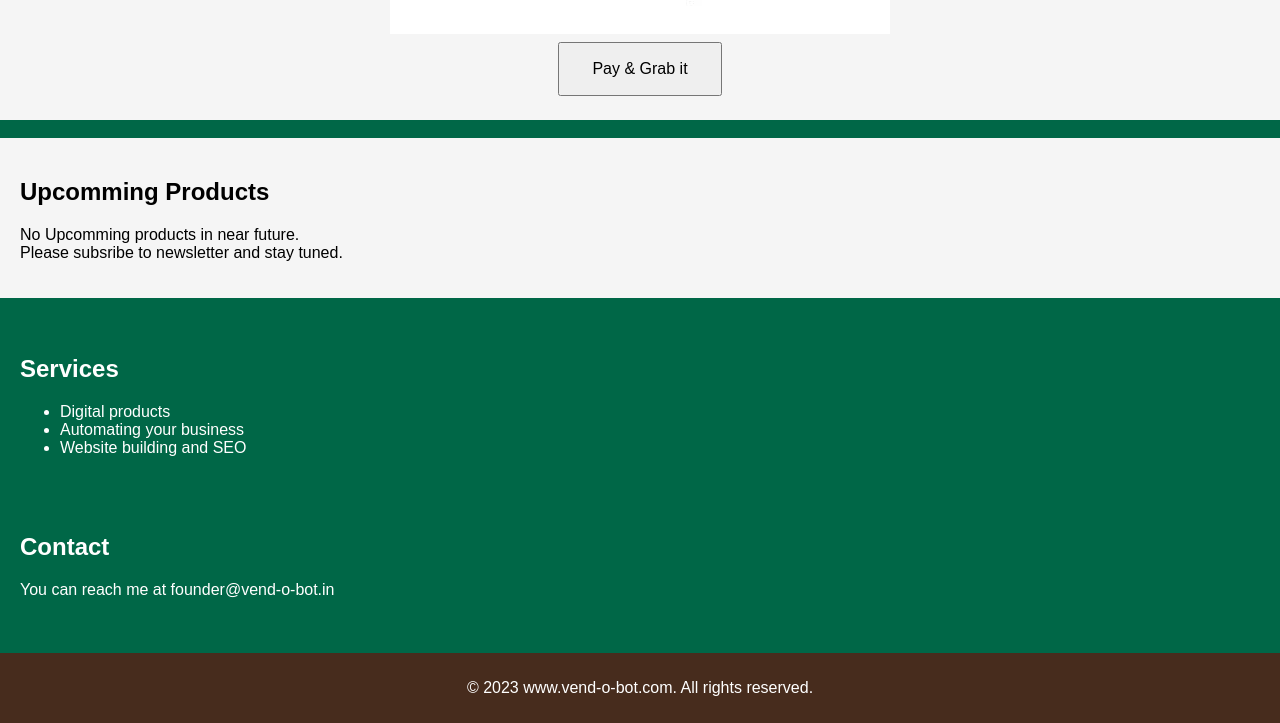
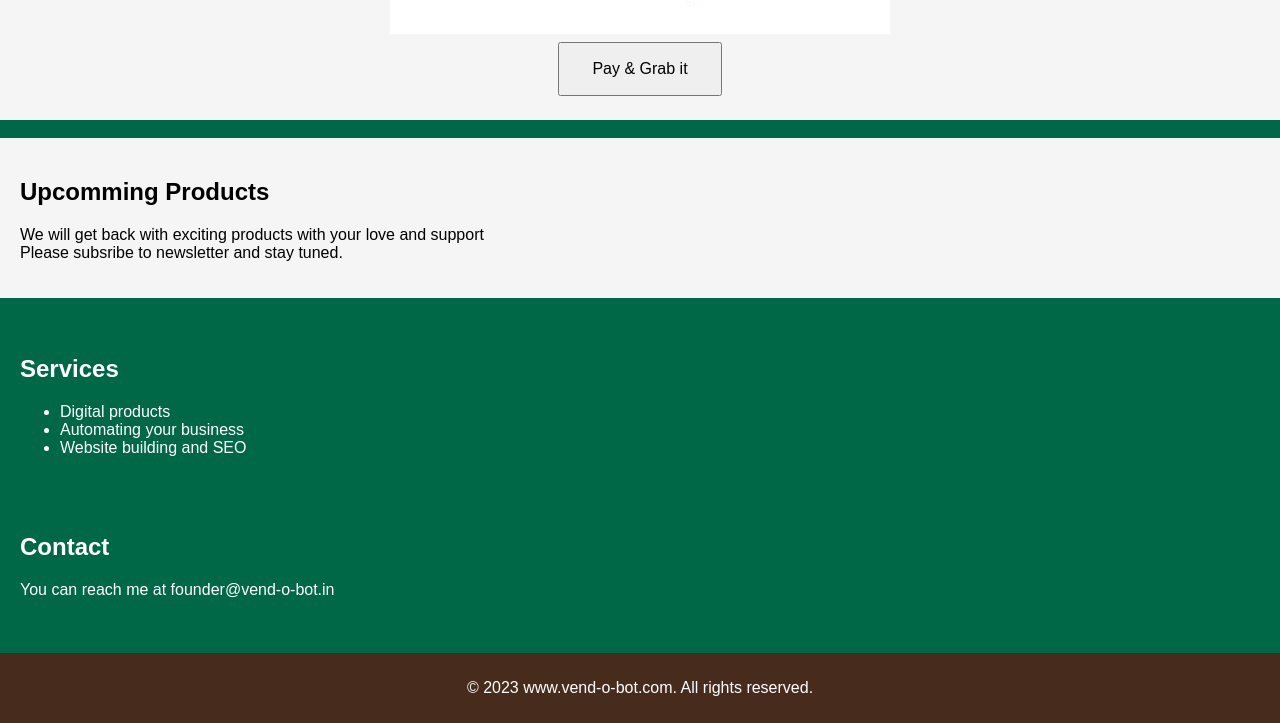
Before and after one commit to lakshmanschannel/vend-o-bot, a plain HTML site: page index.html in a window 1280 px wide. Shown: the part 887-1610 px from the top of the page. Drawn offline with Linux system fonts and the light colour scheme.

Commit message:
Update index.html

```diff
--- a/index.html
+++ b/index.html
@@ -35,7 +35,7 @@ This chocolate is a treat that can be unwrapped anytime, anywhere. It is the per
     <br>
     <section id="UP">
         <h2>Upcomming Products</h2>
-        <p>No Upcomming products in near future. <br>
+        <p>We will get back with exciting products with your love and support <br>
             Please subsribe to newsletter and stay tuned.
         </p>
     </section>
```
